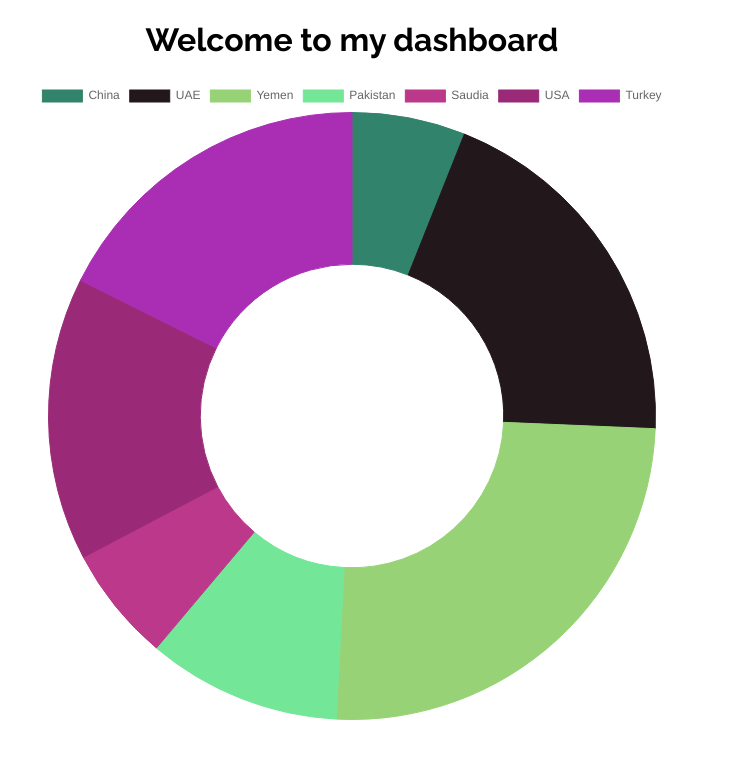
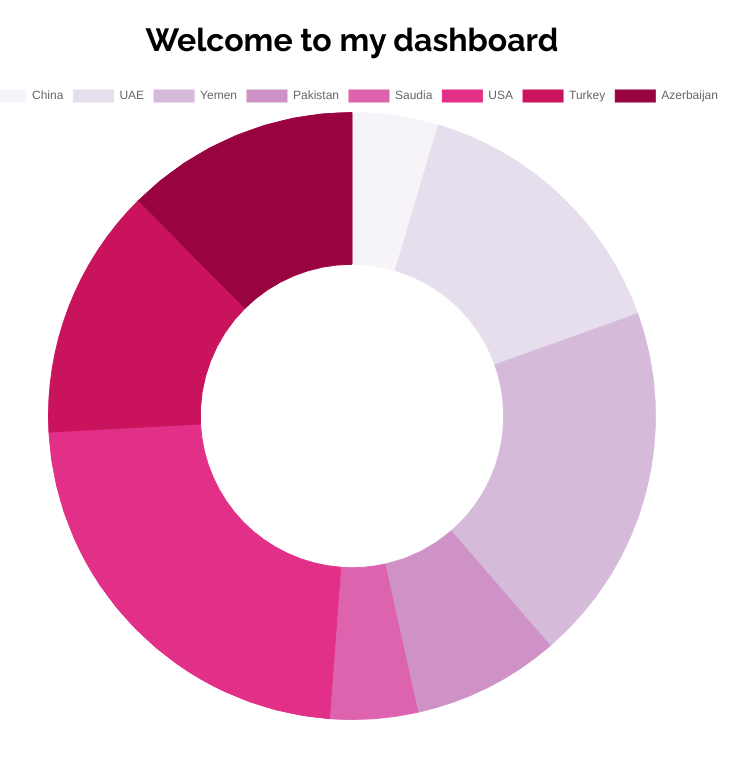
Before and after one commit to Muhwahyu/React-Dashboard, a React (Create React App) app: page / in a window 1280 px wide. Shown: the top 758 px of the page, without its empty margins (288-1037 px from the left). Built offline with nearby package versions, Linux system fonts and the light colour scheme.

Commit message:
feat: implemented chromatic color for charts

```diff
--- a/src/chromaticColors.js
+++ b/src/chromaticColors.js
@@ -1,12 +1,12 @@
-const calculatePoint = (i, intervalSize, colorRangeInfo) {
+const calculatePoint = (i, intervalSize, colorRangeInfo) => {
   var { colorStart, colorEnd, useEndAsStart } = colorRangeInfo;
   return useEndAsStart
     ? colorEnd - i * intervalSize
     : colorStart + i * intervalSize;
-}
+};
 
 /* Must use an interpolated color scale, which has a range of [0, 1] */
-const  interpolateColors = (dataLength, colorScale, colorRangeInfo) {
+const interpolateColors = (dataLength, colorScale, colorRangeInfo) => {
   var { colorStart, colorEnd } = colorRangeInfo;
   var colorRange = colorEnd - colorStart;
   var intervalSize = colorRange / dataLength;
@@ -19,6 +19,6 @@ const  interpolateColors = (dataLength, colorScale, colorRangeInfo) {
   }
 
   return colorArray;
-}
+};
 
 export default interpolateColors;
--- a/src/dummyData.js
+++ b/src/dummyData.js
@@ -1,13 +1,36 @@
-const randomValue = () => Math.floor(Math.random() * 16777215).toString(16);
-const labels = ["China", "UAE", "Yemen", "Pakistan", "Saudia", "USA", "Turkey"];
-let randomColor = labels.map(() => `#${randomValue()}`);
+import * as d3 from "d3-scale-chromatic";
+import interpolateColors from "./chromaticColors";
+
+// const randomValue = () => Math.floor(Math.random() * 16777215).toString(16);
+const labels = [
+  "China",
+  "UAE",
+  "Yemen",
+  "Pakistan",
+  "Saudia",
+  "USA",
+  "Turkey",
+  "Azerbaijan",
+];
+// let randomColor = labels.map(() => `#${randomValue()}`);
 // console.log(backgroundColor);
+
+// chromatic color data
+const dataLenght = labels.length;
+const colorRangeInfo = {
+  colorStart: 0,
+  colorEnd: 1,
+  useEndAsStart: false,
+};
+const colorScale = d3.interpolatePuRd;
+
+const randomColor = interpolateColors(dataLenght, colorScale, colorRangeInfo);
 export const chartData = {
   labels: labels,
   datasets: [
     {
       label: "Value",
-      data: [120, 390, 500, 205, 122, 300, 350],
+      data: [120, 390, 500, 205, 122, 600, 350, 325],
       backgroundColor: randomColor,
       borderColor: randomColor,
       borderWidth: 1,
```
Also changed, not shown: 1 other file (tests, documents, lock files or other folders).
